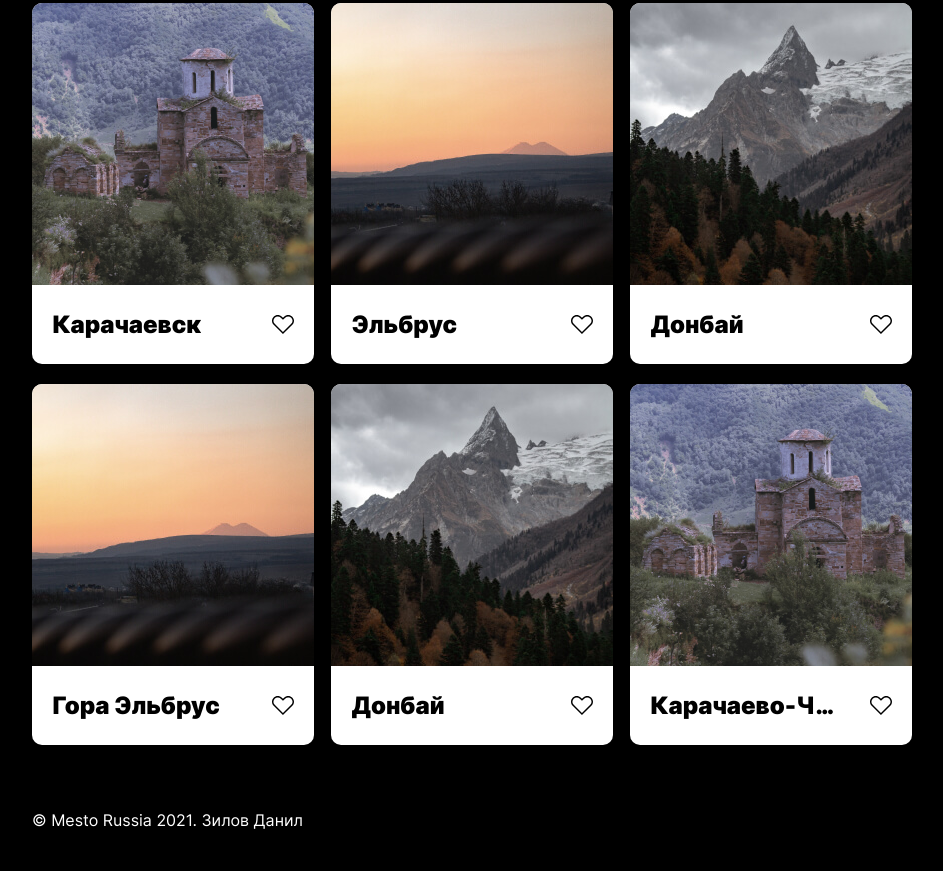
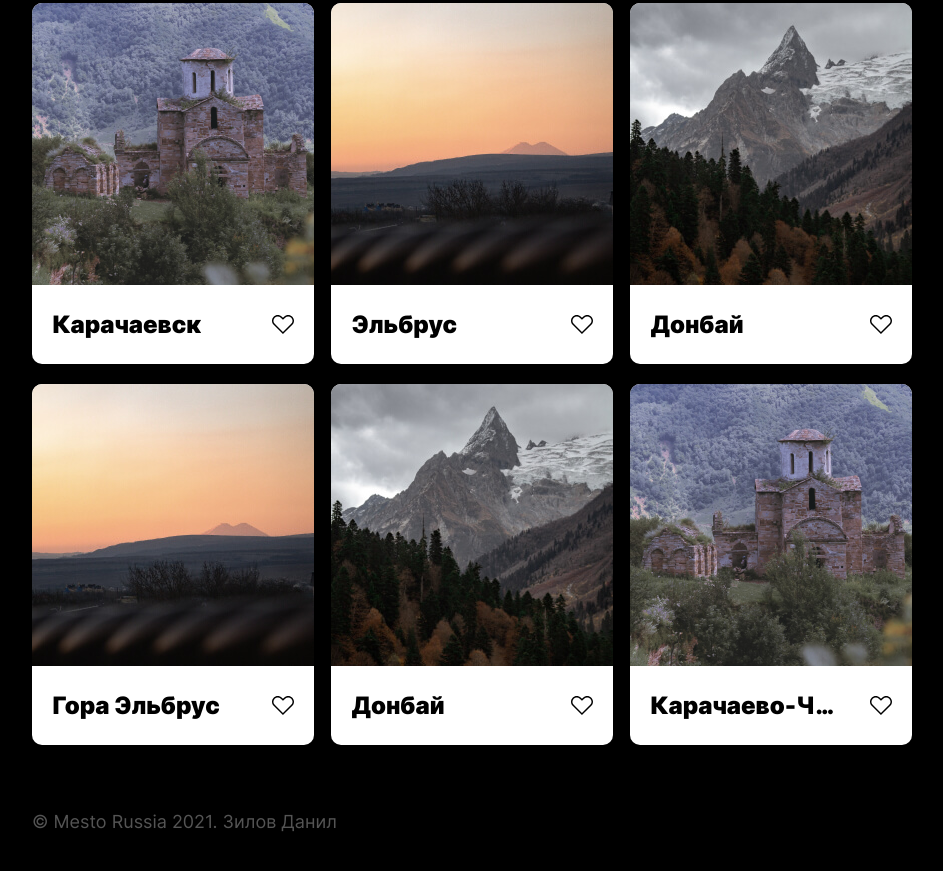
Before and after one commit to zilov/mesto, a plain HTML site: page index.html in a window 1280 px wide. Shown: the part 327-1198 px from the top of the page, without its empty margins (168-1111 px from the left). Drawn offline with Linux system fonts and the light colour scheme.

Commit message:
feat: add footer margins and font-styles

```diff
--- a/blocks/footer/__copyright/footer__copyright.css
+++ b/blocks/footer/__copyright/footer__copyright.css
@@ -1,9 +1,13 @@
 .footer__copyright {
-
-
+  font-size: 14px;
+  line-height: 17px;
+  color: #545454;
+  margin: 0;
 }
 
 @media screen and (min-width: 768px) {
   .footer__copyright {
+    font-size: 18px;
+    line-height: 22px;
   }
 }
--- a/blocks/footer/footer.css
+++ b/blocks/footer/footer.css
@@ -1,21 +1,4 @@
 .footer {
-
+  display: flex;
+  margin: 0;
 }
-
-
-@media screen and (min-width: 768px) {
-  .footer {
-  }
-}
-
-
-@media screen and (min-width: 1024px) {
-  .footer {
-  }
-}
-
-
-@media screen and (min-width: 1280px) {
-  .footer {
-  }
-}
```
